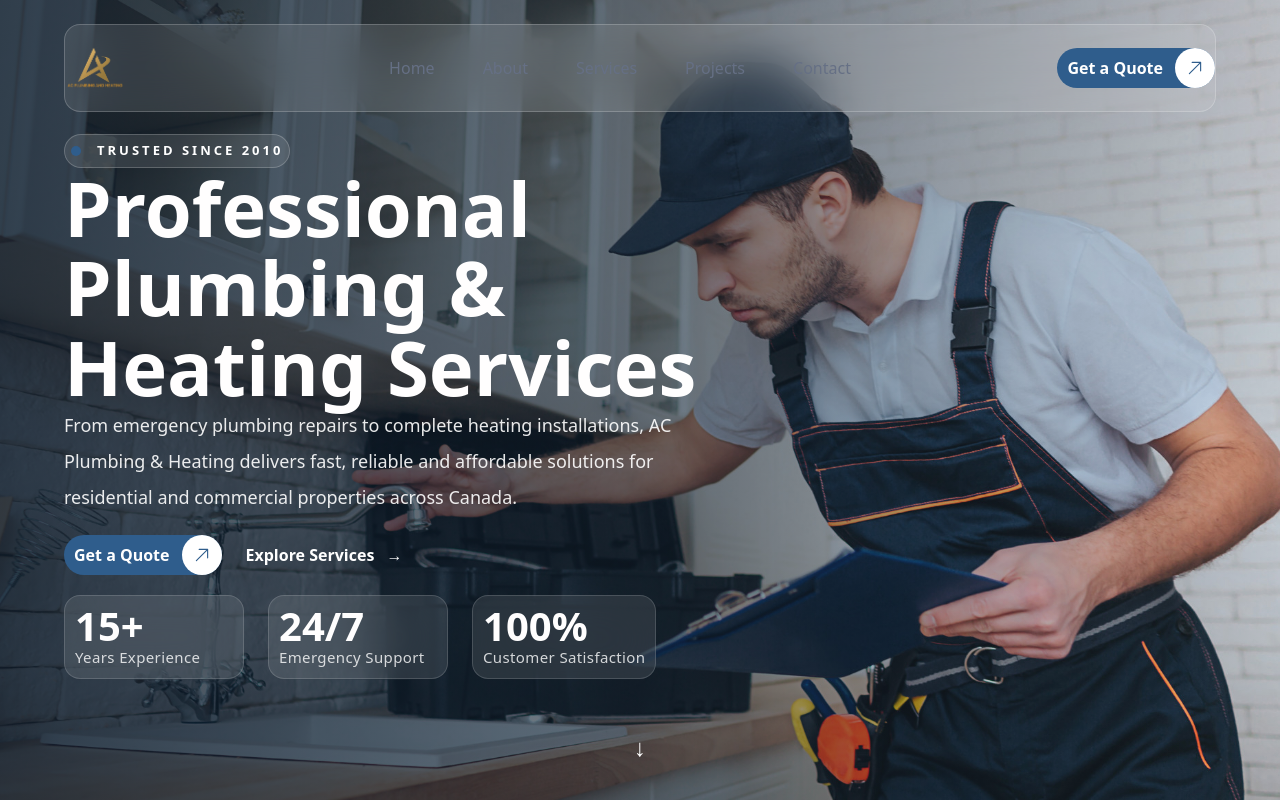
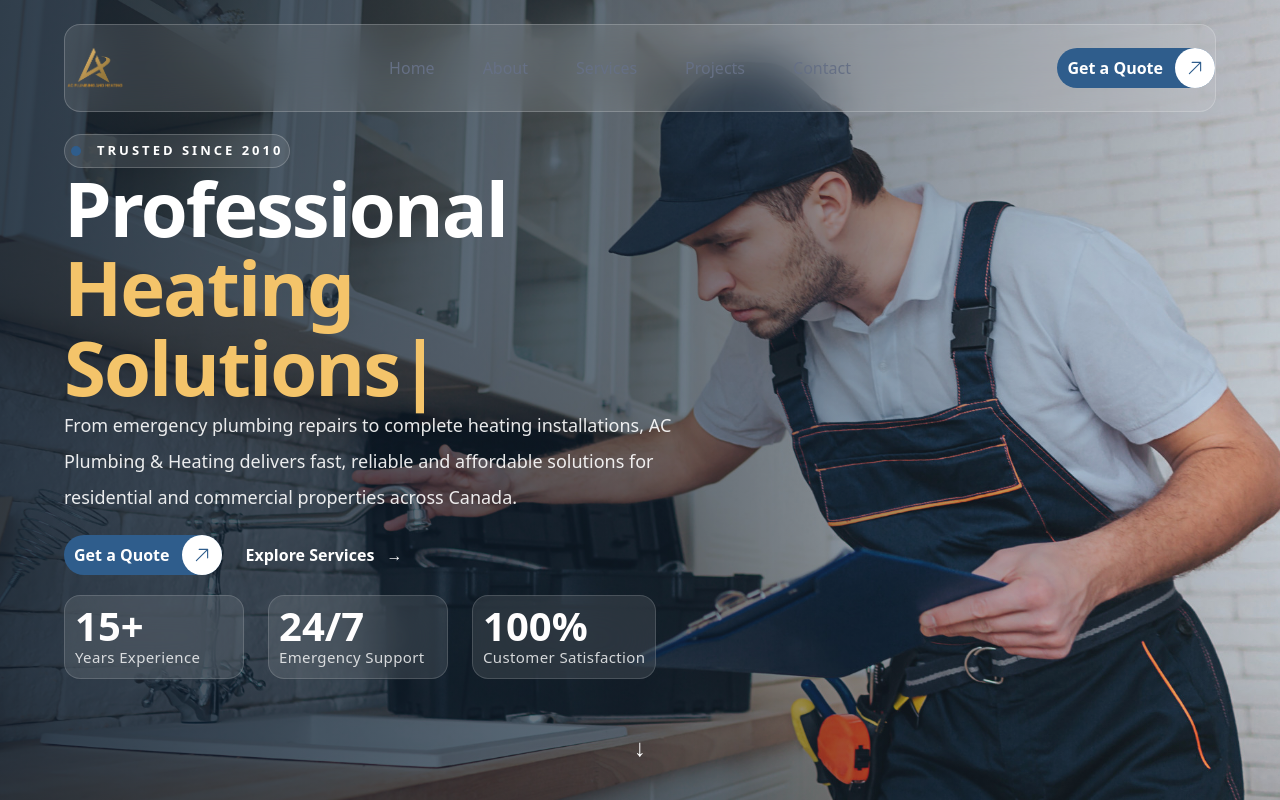
Before and after one commit to SanchitaGTMCanada/ac-plumbing, a Next.js app: page / in a window 1280 px wide. Built offline with nearby package versions, Linux system fonts and the light colour scheme.

Commit message:
hero section done

```diff
--- a/package.json
+++ b/package.json
@@ -17,6 +17,7 @@
     "react": "19.2.4",
     "react-dom": "19.2.4",
     "react-icons": "^5.7.0",
+    "react-type-animation": "^3.2.0",
     "swiper": "^14.0.7"
   },
   "devDependencies": {
--- a/src/components/home/Hero/Hero.jsx
+++ b/src/components/home/Hero/Hero.jsx
@@ -3,6 +3,7 @@
 import { useState, useEffect } from "react";
 import { motion, AnimatePresence } from "framer-motion";
 import Link from "next/link";
+import { TypeAnimation } from "react-type-animation";
 
 import Container from "@/components/ui/Container/Container";
 import Button from "@/components/ui/Button/Button";
@@ -23,6 +24,31 @@ export default function Hero() {
 
     return () => clearInterval(interval);
   }, []);
+
+
+  const titleContainer = {
+  hidden: {},
+  visible: {
+    transition: {
+      staggerChildren: 0.15,
+    },
+  },
+};
+
+const titleItem = {
+  hidden: {
+    opacity: 0,
+    y: 50,
+  },
+  visible: {
+    opacity: 1,
+    y: 0,
+    transition: {
+      duration: 0.8,
+    },
+  },
+};
+
 
   return (
     <section className="relative h-screen overflow-hidden " style={{ minHeight: "calc(100vh - 134px)", paddingTop: "134px" }}>
@@ -86,14 +112,30 @@ export default function Hero() {
 <motion.h1
   initial={{ opacity: 0, y: 40 }}
   animate={{ opacity: 1, y: 0 }}
-              transition={{ delay: .35 }}
-              className="mt-8 text-[52px] md:text-[64px] lg:text-[76px] font-extrabold leading-[1.05] text-white"
+  transition={{ duration: 1 }}
+ className="mt-8 text-[52px] md:text-[64px] lg:text-[76px] font-semibold leading-[1.05] tracking-[-2px] text-white"
 >
+  <span className="text-white">
     Professional
     <br />
-              Plumbing &
-              <br />
-              Heating Services
+  </span>
+
+  <TypeAnimation
+    sequence={[
+      "Plumbing Services",
+      2500,
+      "Heating Solutions",
+      2500,
+      "Emergency Repairs",
+      2500,
+      "Drain Cleaning",
+      2500,
+    ]}
+    wrapper="span"
+    speed={45}
+    repeat={Infinity}
+    className="text-[#F4C46A]"
+  />
 </motion.h1>
 
             {/* Paragraph */}
```
Also changed, not shown: 1 other file (tests, documents, lock files or other folders). Lines whose indentation alone changed are shown as unchanged.
